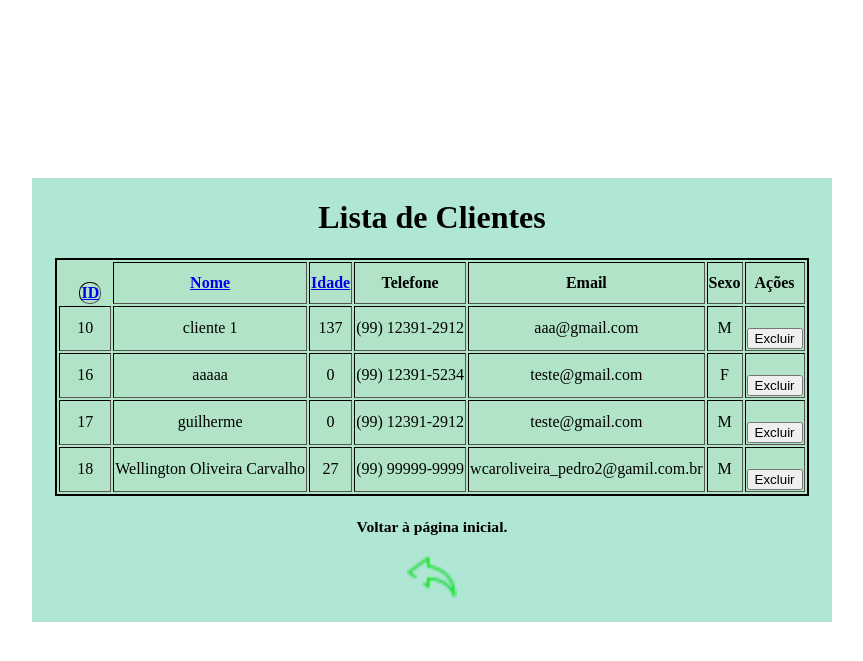
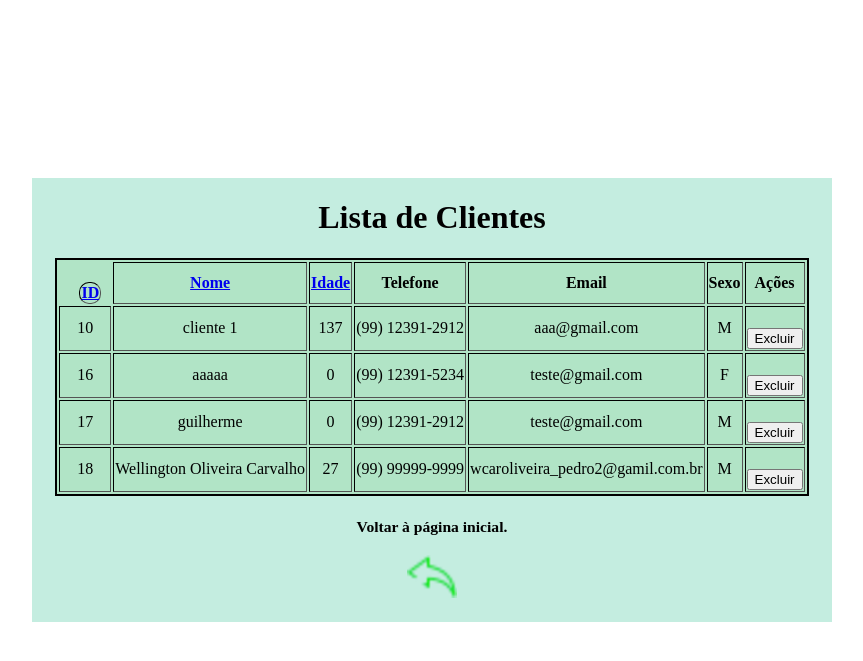
Before and after one commit to ZcvGuilherme/Cadastro_Cliente, a Flask app: page /gerenciar-clientes in a window 1280 px wide. Shown: the top 661 px of the page, without its empty margins (208-1071 px from the left). Run offline with Flask 3, Linux system fonts and the light colour scheme; data comes from the database, SQL or seed files in the repository.

Commit message:
Penso que agora está finalizado

```diff
--- a/app/static/style.css
+++ b/app/static/style.css
@@ -18,7 +18,7 @@ body {
 
 .container01{
     text-align: center; /* Centraliza o texto do h1 */
-    background-color: rgb(176, 230, 212);
+    background-color: rgb(196, 237, 224);
     width: 500px;         /* largura fixa */
     width: 80%;           /* 80% da largura da página/pai */
     max-width: 800px;     /* não passa de 800px */
@@ -26,7 +26,7 @@ body {
 
 .container02{
     text-align: center; /* Centraliza o texto do h1 */
-    background-color: rgb(176, 230, 212);
+    background-color: rgb(196, 237, 224);
     width: 500px;         /* largura fixa */
     width: 80%;           /* 80% da largura da página/pai */
     max-width: 400px;     /* não passa de 800px */
```
